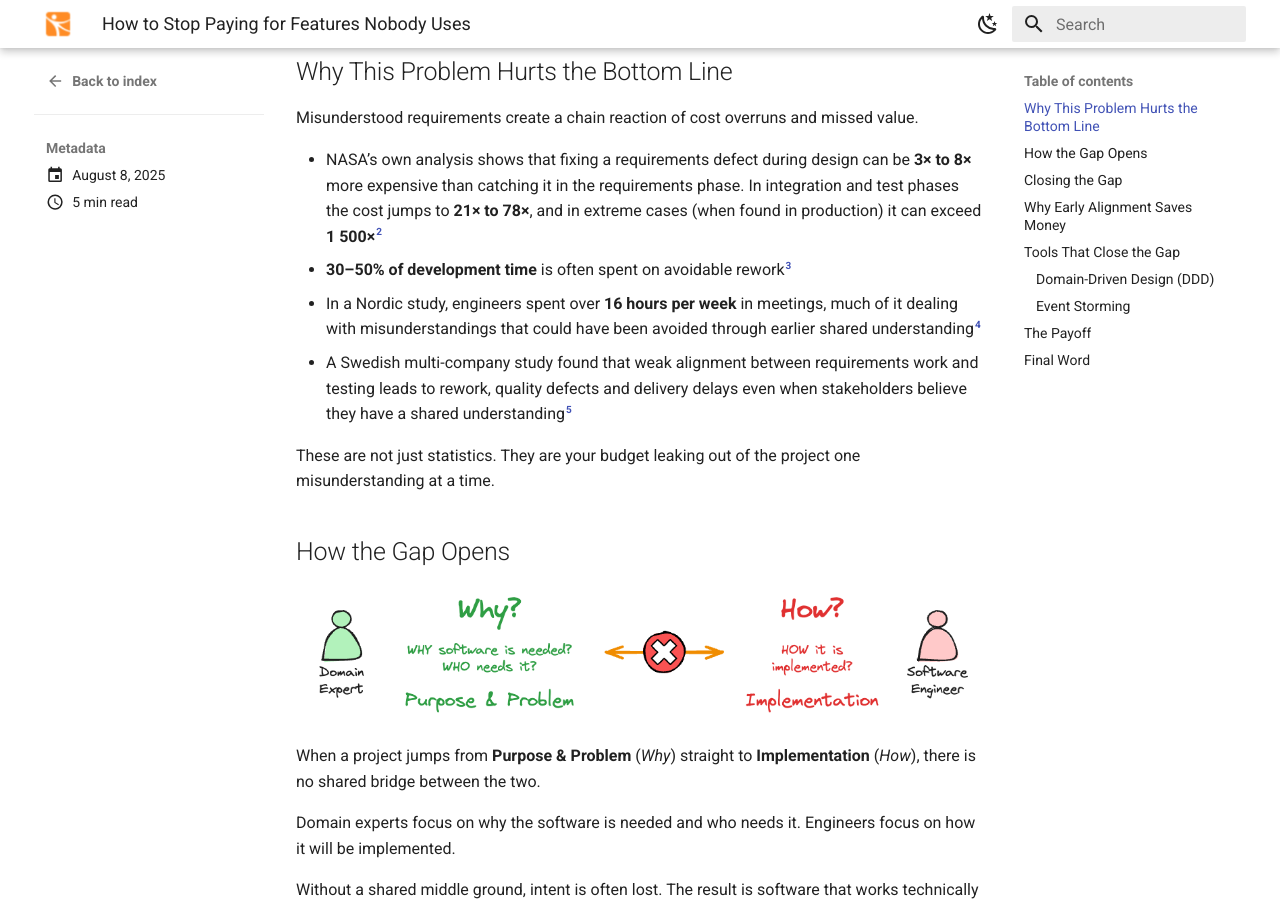
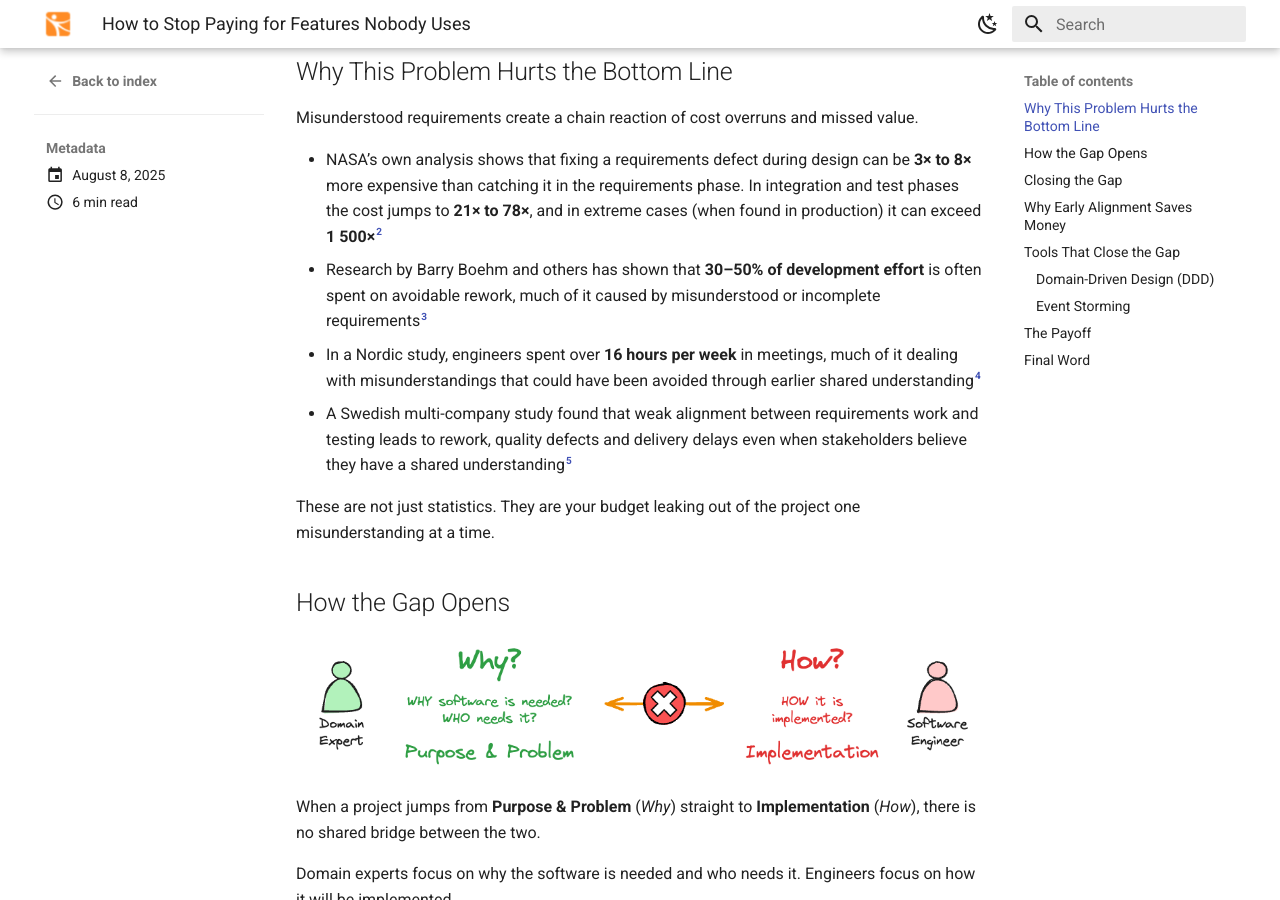
Before and after one commit to roikonen/scalablemodeling, an MkDocs documentation site: the page built from docs/blog/posts/20250808-expert-developer-gap.md, in a window 1280 px wide and 900 px high, scrolled down 546 px. Built offline with MkDocs 1.6.1 and Material for MkDocs 9.7.7, drawn with Linux system fonts in a browser that asks for light colours; some of the changed text lies outside the part shown.

Commit message:
Blog established

```diff
--- a/docs/blog/posts/20250808-expert-developer-gap.md
+++ b/docs/blog/posts/20250808-expert-developer-gap.md
@@ -18,7 +18,7 @@ The good news is that many of the most expensive misunderstandings can be addres
 Misunderstood requirements create a chain reaction of cost overruns and missed value.
 
 - NASA’s own analysis shows that fixing a requirements defect during design can be **3× to 8×** more expensive than catching it in the requirements phase. In integration and test phases the cost jumps to **21× to 78×**, and in extreme cases (when found in production) it can exceed **1 500×**[^2]
-- **30–50% of development time** is often spent on avoidable rework[^3]
+- Research by Barry Boehm and others has shown that **30–50% of development effort** is often spent on avoidable rework, much of it caused by misunderstood or incomplete requirements[^3]
 - In a Nordic study, engineers spent over **16 hours per week** in meetings, much of it dealing with misunderstandings that could have been avoided through earlier shared understanding[^4]
 - A Swedish multi-company study found that weak alignment between requirements work and testing leads to rework, quality defects and delivery delays even when stakeholders believe they have a shared understanding[^5]
 
@@ -113,6 +113,6 @@ If you are tired of paying for features nobody uses bring your experts and engin
 
 [^1]: Standish Group (2002). *CHAOS Report* figure cited by Mike Cohn in [LinkedIn article](https://www.linkedin.com/pulse/64-features-really-rarely-never-used-mike-cohn). This is an older data point used here as an illustration of the problem, not a current benchmark.
 [^2]: NASA (2010). *Cost of Fixing Defects*. Based on analysis of NASA software projects and multiple independent studies. Relative cost multipliers: 3×–8× in design, 7×–16× in build, 21×–78× in integration/test, and up to 1 500× in extreme post-deployment cases. [PDF](https://ntrs.nasa.gov/api/citations/20100036670/downloads/20100036670.pdf)
-[^3]: Astadia (2023). *Project Failure Statistics*. [Link](https://www.astadia.com/blog/project-failure)
+[^3]: Boehm, B., & Papaccio, P. N. (1988). *Understanding and Controlling Software Costs*. IEEE Transactions on Software Engineering, 14(10), 1462–1477. doi:[10.1109/32.6191](https://doi.org/10.1109/32.6191)
 [^4]: Stray, V. G., & Moe, N. B. (2020). *Understanding Coordination in Global Software Engineering: A Mixed-Methods Study on the Use of Meetings and Slack*. arXiv:2007.02328. [PDF](https://arxiv.org/pdf/2007.02328.pdf)
 [^5]: Bjarnason, E., Rasmusson, A., Unterkalmsteiner, M., Engström, E., & Gorschek, T. (2023). *Challenges and Practices in Aligning Requirements with Verification and Validation: A Case Study of Six Companies*. arXiv:2307.12489. [PDF](https://arxiv.org/pdf/2307.12489.pdf)
```
